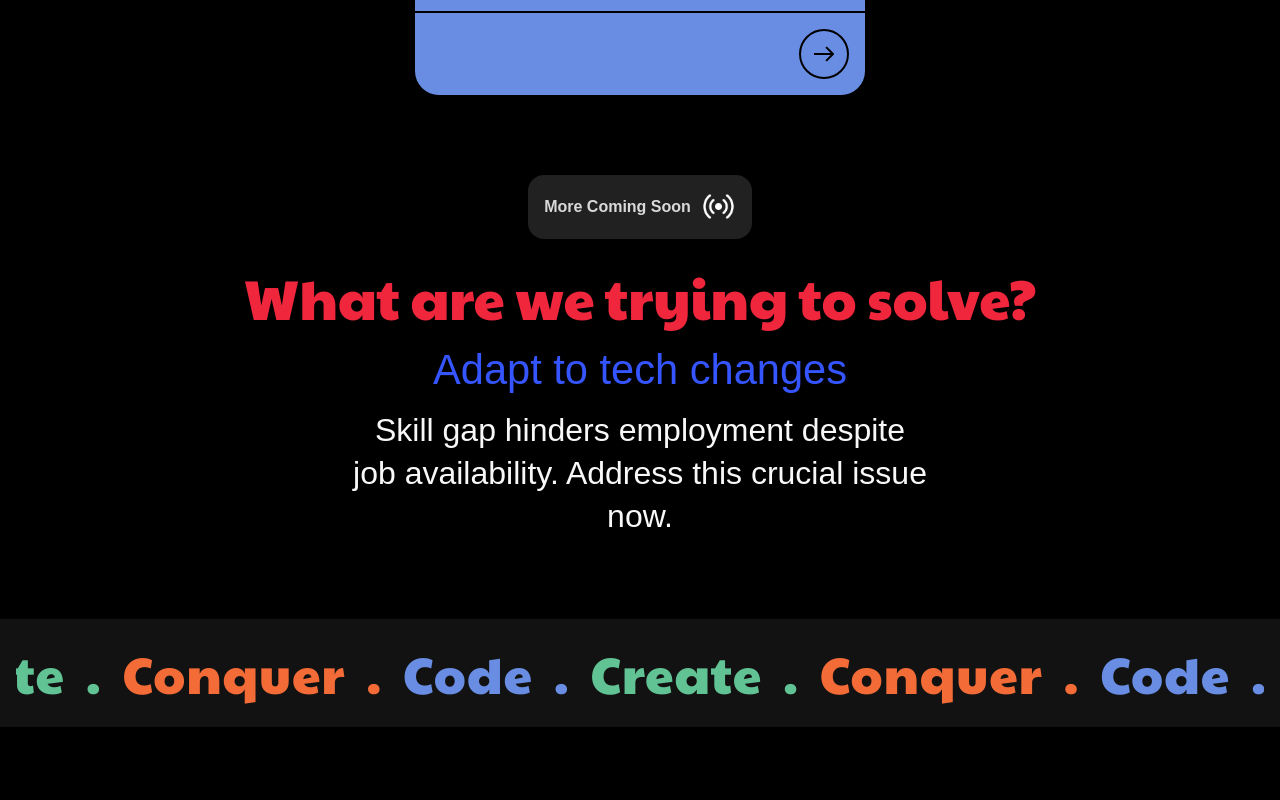
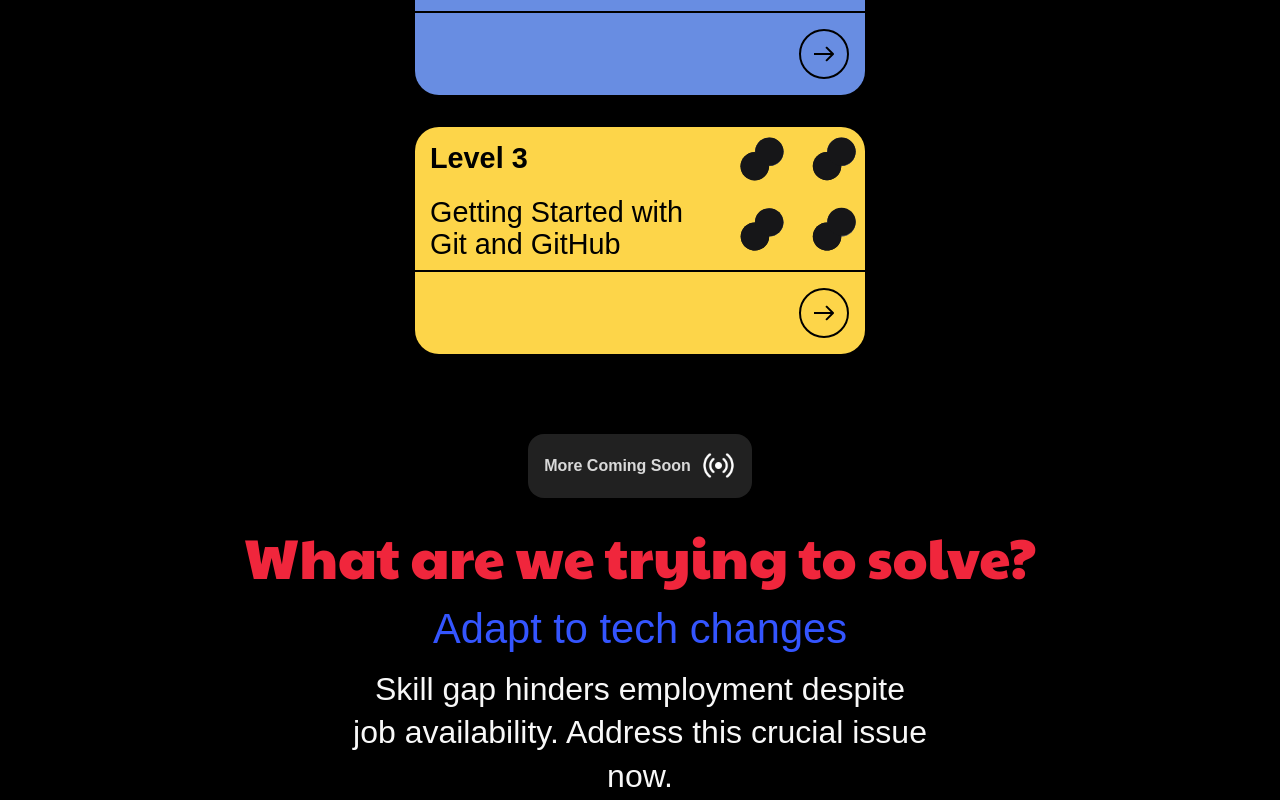
Before and after one commit to gtech-mulearn/foundation, a Next.js app: page / in a window 1280 px wide. Shown: the part 1280-2080 px from the top of the page. Built offline with nearby package versions, Linux system fonts and the light colour scheme; no server answers.

Commit message:
feat(task):task 3 tasks added

```diff
--- a/components/Badge/Badge.tsx
+++ b/components/Badge/Badge.tsx
@@ -2,6 +2,7 @@ import React from "react";
 import Image from "next/image";
 import scratchBadge from "../../assets/BadgeCollection/Badges/scratch.png";
 import cmdBadge from "../../assets/BadgeCollection/Badges/cmdNinja.png"
+import gitBadge from "../../assets/BadgeCollection/Badges/Git.png"
 import styles from "../../modules/BadgeCollection/badge.module.css";
 
 interface BadgeProps {
@@ -20,6 +21,10 @@ const Badge: React.FC<BadgeProps> = ({ task }) => {
       imgUrl = cmdBadge;
       badgeName = "Command Ninja";
       break;
+    case "Git Lord":
+      imgUrl = gitBadge;
+      badgeName = "Git Lord";
+      break;
     default:
       imgUrl = "";
       break;
--- a/modules/LevelInfo/Data.ts
+++ b/modules/LevelInfo/Data.ts
@@ -38,15 +38,15 @@ const data: DataItem[] = [
     url: "https://mulearnfoundation.notion.site/Assignment-2-The-Command-Line-Karma-200-3ec9d6e3d3f14ecaa55b223aa4479276",
     lock: false
   },
-  // {
-  //   id: 3,
-  //   image: lvlImg3,
-  //   heading: "Level 3",
-  //   description: "Polish your profile and ace interviews",
-  //   bgcolor: "#FDD549",
-  //   url: "lvl3",
-  //   lock: lvl3Status ?? true
-  // },
+  {
+    id: 3,
+    image: lvlImg3,
+    heading: "Level 3",
+    description: "Getting Started with Git and GitHub",
+    bgcolor: "#FDD549",
+    url: "https://mulearnfoundation.notion.site/Assignment-3-Git-Github-Karma-400-2352f680f3ac4840a8cedf7e21209478",
+    lock: false
+  },
   // {
   //   id: 4,
   //   image: lvlImg1,
```
Also changed, not shown: assets/BadgeCollection/Badges/Git.png (added).
